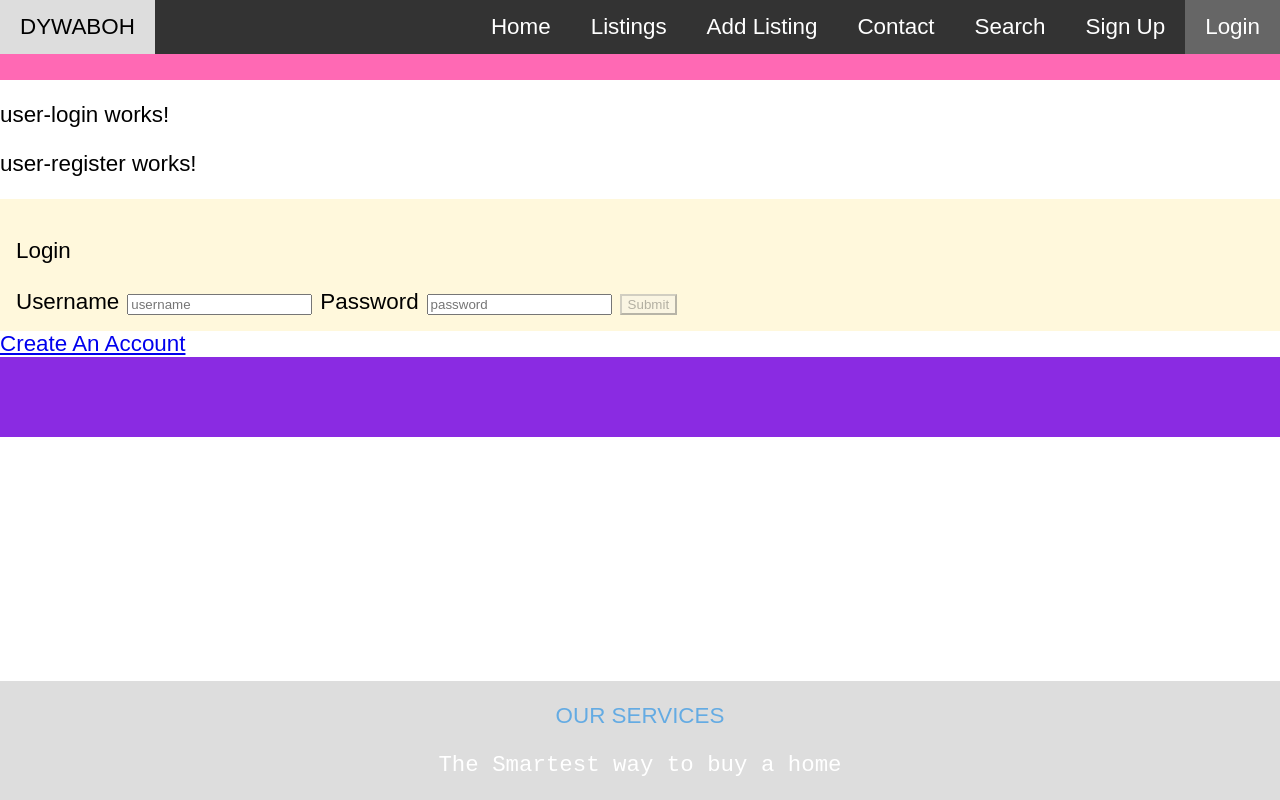
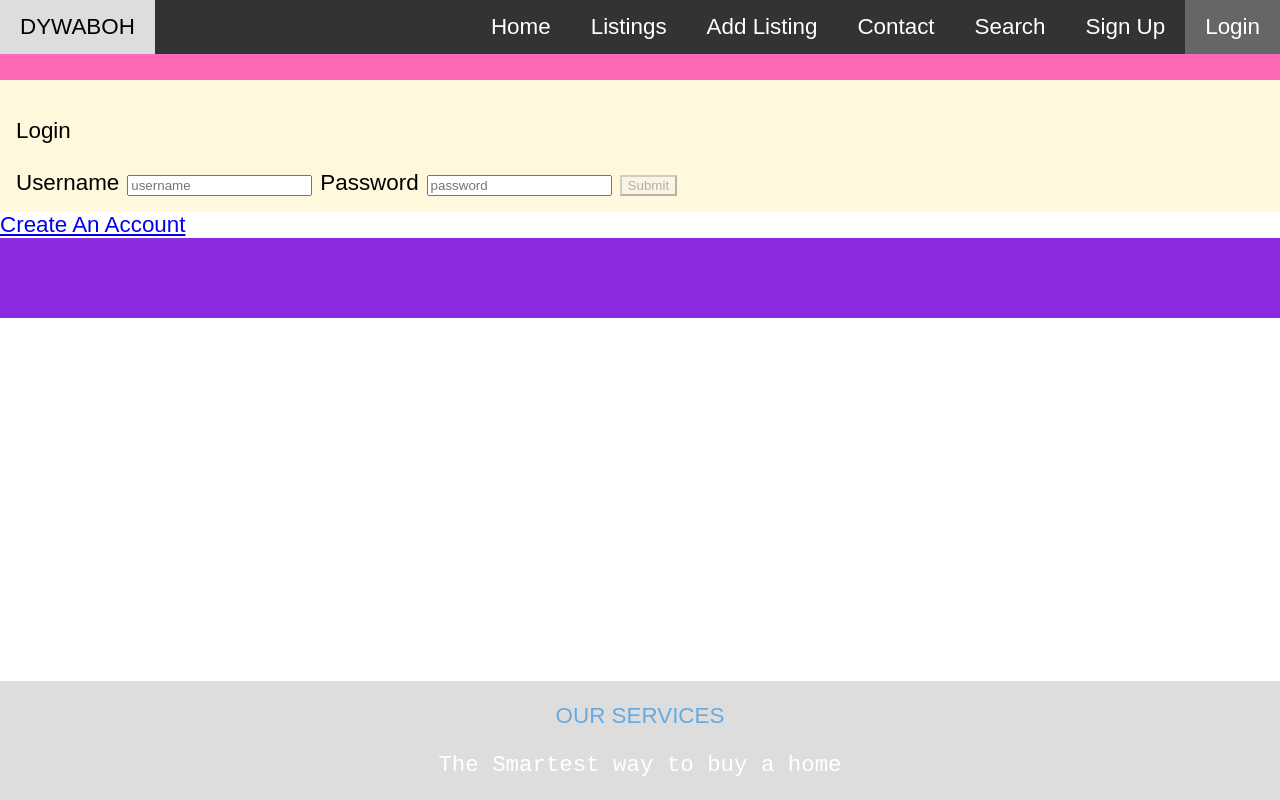
Before and after one commit to Jan-23-Liftoff-KC/ddesmi-launch-codes, an Angular app in the folder src/main/ui/: page /user/login in a window 1280 px wide. Built offline with nearby package versions, Linux system fonts and the light colour scheme.

Commit message:
Remove html tags

```diff
--- a/src/main/ui/src/app/listing-form/listing-form.component.html
+++ b/src/main/ui/src/app/listing-form/listing-form.component.html
@@ -1,4 +1,3 @@
-<p>listing-form works!</p>
 <ng-container *ngIf="!listing?.id; else editListing">
 <form  #listingForm="ngForm" (ngSubmit)="onAddListing(listingForm)">
     <p>Add/Edit Property</p>
--- a/src/main/ui/src/app/user-login/user-login.component.html
+++ b/src/main/ui/src/app/user-login/user-login.component.html
@@ -1,7 +1,3 @@
-<p>user-login works!</p>
-
-<p>user-register works!</p>
-
 
 <form  #userLoginForm="ngForm" (ngSubmit)="onUserLogin(userLoginForm)">
     <p>Login</p>
--- a/src/main/ui/src/app/user-register/user-register.component.html
+++ b/src/main/ui/src/app/user-register/user-register.component.html
@@ -1,5 +1,3 @@
-<p>user-register works!</p>
-
 
 <form  #userRegisterForm="ngForm" (ngSubmit)="onUserRegister(userRegisterForm)">
     <p>Create Account</p>
```
Also changed, not shown: 2 other files (tests, documents, lock files or other folders).
